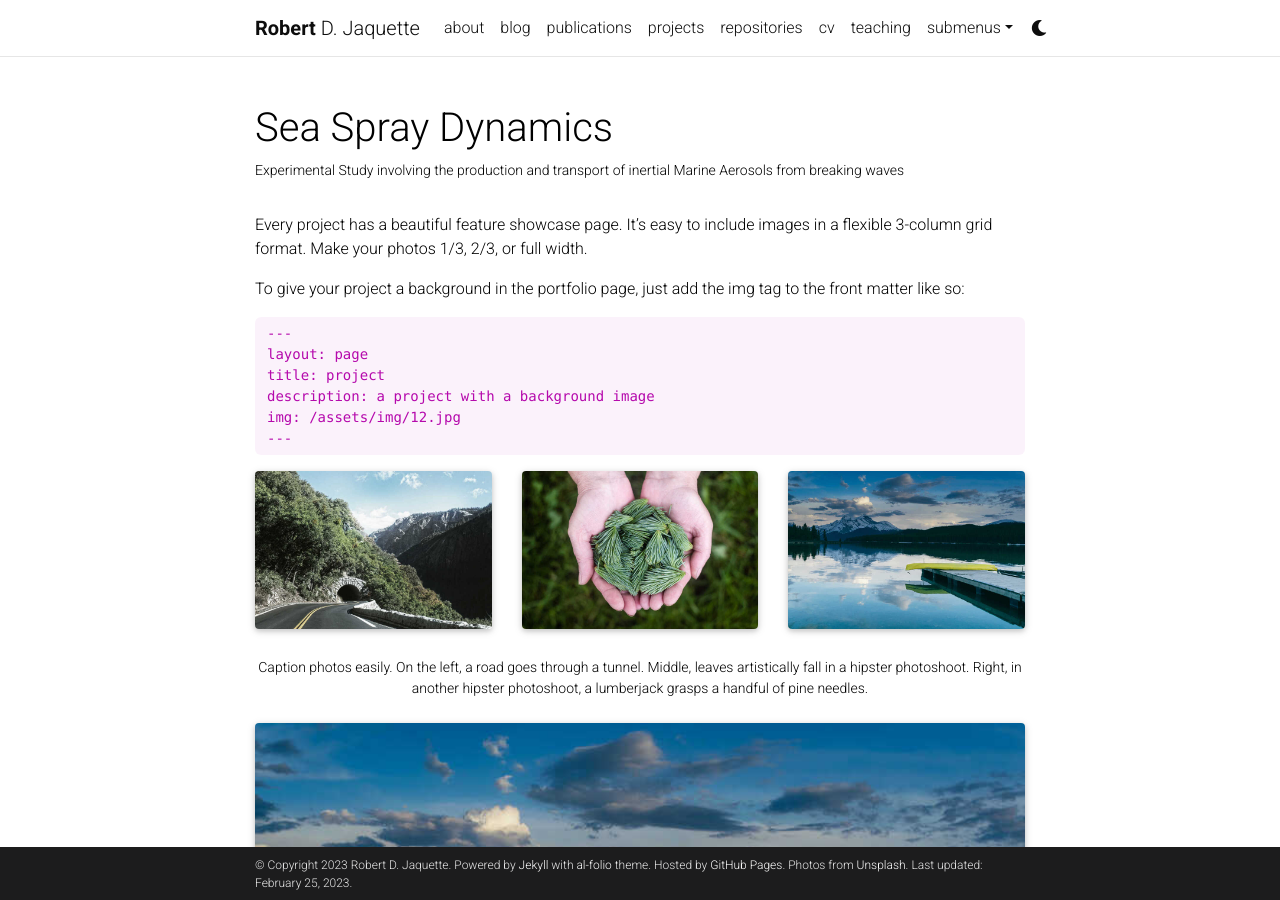
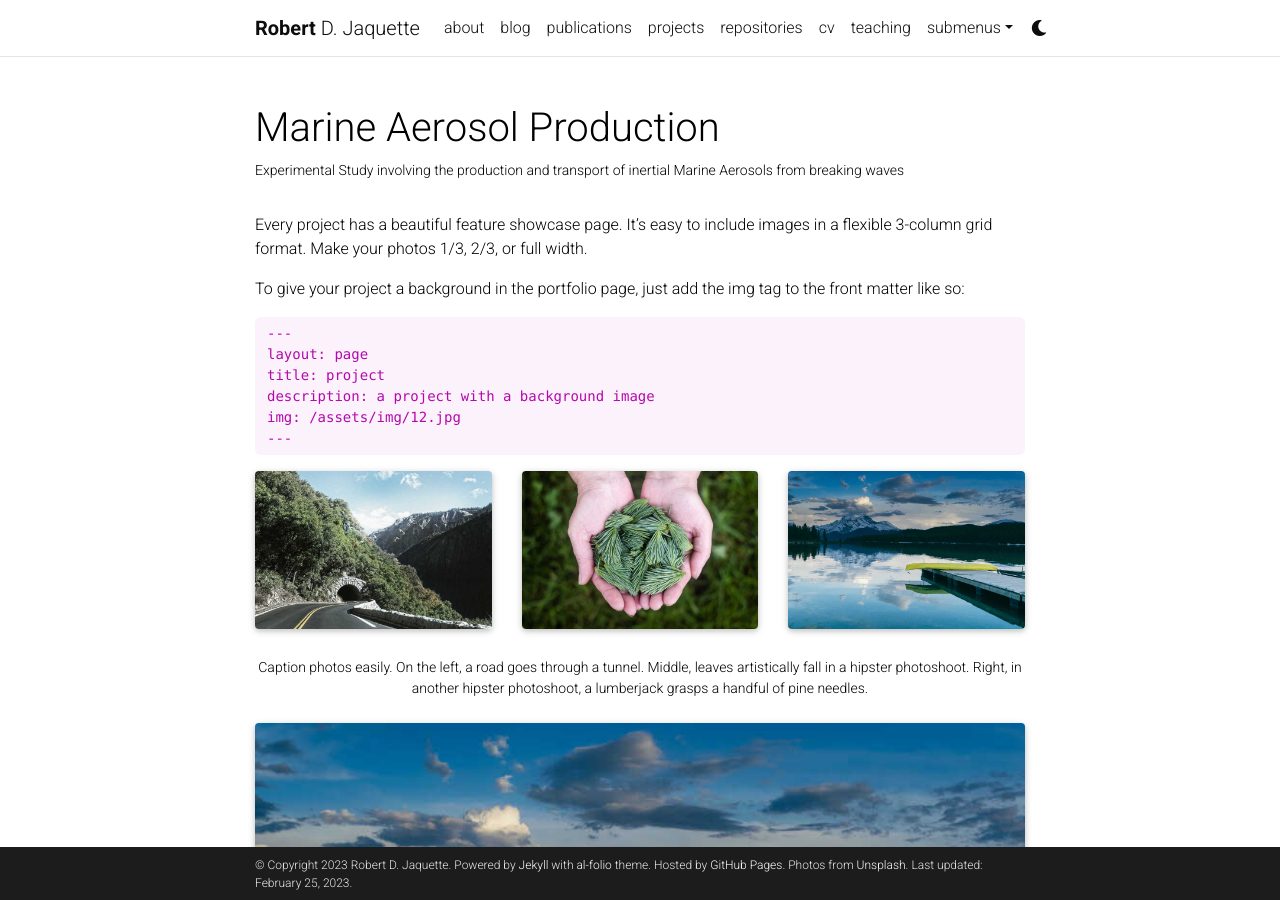
Before and after one commit to RobertJaquette/RobertJaquette, a Jekyll site: the page built from _projects/2_project.md, in a window 1280 px wide and 900 px high. Built offline with Jekyll 4.4.1, drawn with Linux system fonts in a browser that asks for light colours; full-size pictures stand in for the smaller copies a plugin makes; comment, search, counter and statistics services are not loaded; a style sheet for code colours, icons or effects is not loaded.

Commit message:
Update 2_project.md

```diff
--- a/_projects/2_project.md
+++ b/_projects/2_project.md
@@ -1,6 +1,6 @@
 ---
 layout: page
-title: Sea Spray Dynamics
+title: Marine Aerosol Production
 description: Experimental Study involving the production and transport of inertial Marine Aerosols from breaking waves
 img: assets/img/3.jpg
 importance: 2
```
